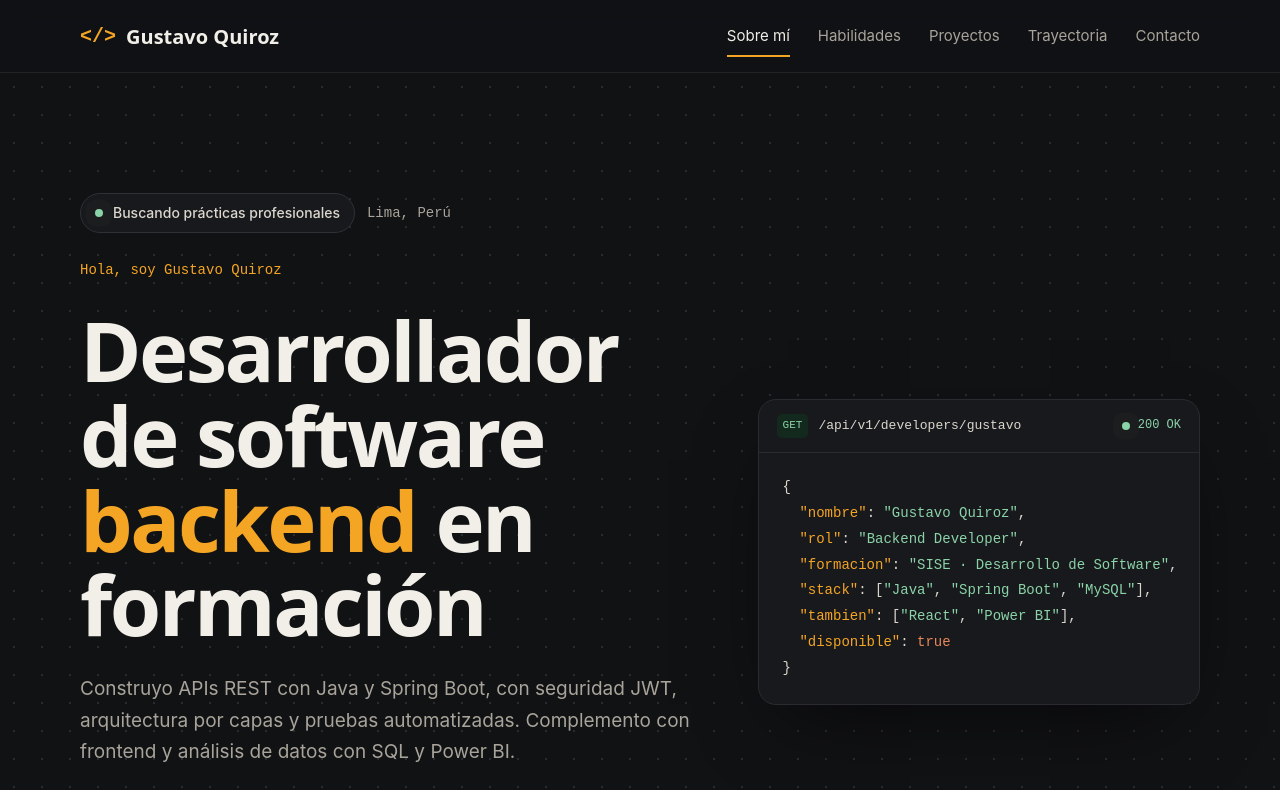
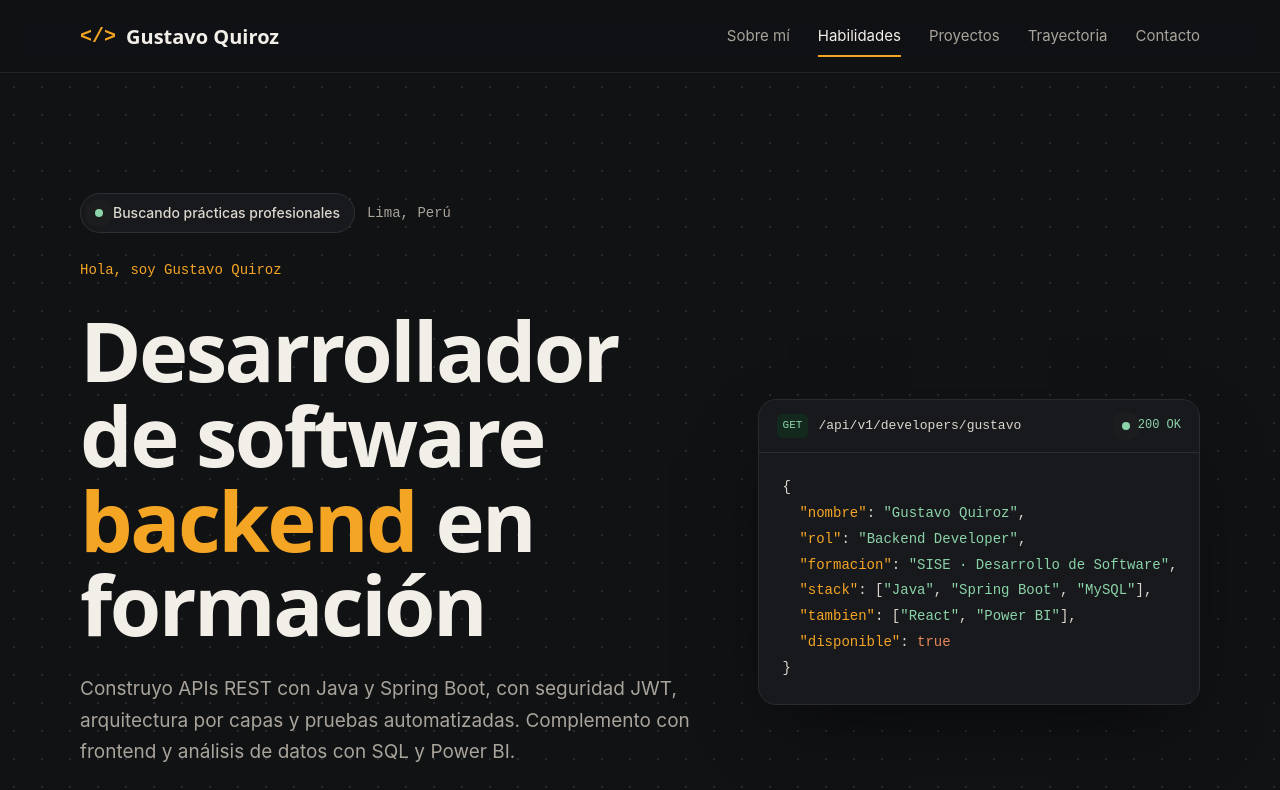
Before and after one commit to Gustavobest/PortafolioGustavo, a plain HTML site: page index.html in a window 1280 px wide. Shown: the top 790 px of the page. Drawn offline with Linux system fonts and the light colour scheme; no server answers.

Commit message:
Animaciones suaves siempre activas y corrección del menú activo

```diff
--- a/assets/css/styles.css
+++ b/assets/css/styles.css
@@ -355,11 +355,13 @@ ul, ol { margin: 0; padding: 0; list-style: none; }
 .js .reveal { opacity: 0; transform: translateY(24px); transition: opacity .7s ease, transform .7s ease; }
 .js .reveal.is-visible { opacity: 1; transform: none; }
 
-/* Respeta a quien prefiere menos movimiento */
+/* Menos movimiento: se mantienen las animaciones suaves (cursor, punto, fundidos)
+   y se apagan solo las de desplazamiento grande. */
 @media (prefers-reduced-motion: reduce) {
   html { scroll-behavior: auto; }
-  *, *::before, *::after { animation: none !important; transition: none !important; }
-  .js .reveal { opacity: 1; transform: none; }
+  .marquee__track { animation: none; }
+  .js .reveal { transform: none; transition: opacity .6s ease; }
+  .btn:hover, .card:hover { transform: none; }
 }
 
 /* Página 404 */
--- a/assets/js/main.js
+++ b/assets/js/main.js
@@ -24,22 +24,28 @@ function initMobileMenu() {
   });
 }
 
-/** Marca en el menú la sección que se está viendo. */
+/** Marca en el menú la sección que se está viendo (ninguna mientras estás en el inicio). */
 function initActiveSection() {
   const links = [...document.querySelectorAll('.nav__links a[href^="#"]')];
   const sections = links.map((a) => document.querySelector(a.getAttribute("href"))).filter(Boolean);
-  if (!("IntersectionObserver" in window) || !sections.length) return;
+  if (!sections.length) return;
 
-  const observer = new IntersectionObserver((entries) => {
-    entries.forEach((entry) => {
-      if (!entry.isIntersecting) return;
-      links.forEach((a) => a.removeAttribute("aria-current"));
-      const active = links.find((a) => a.getAttribute("href") === `#${entry.target.id}`);
-      if (active) active.setAttribute("aria-current", "true");
+  const update = () => {
+    const line = window.innerHeight * 0.45; // punto de referencia: un poco antes de la mitad de la pantalla
+    let current = null;
+    sections.forEach((section) => {
+      if (section.getBoundingClientRect().top <= line) current = section;
     });
-  }, { rootMargin: "-45% 0px -50% 0px" });
+    links.forEach((a) => {
+      const isActive = current && a.getAttribute("href") === `#${current.id}`;
+      if (isActive) a.setAttribute("aria-current", "true");
+      else a.removeAttribute("aria-current");
+    });
+  };
 
-  sections.forEach((s) => observer.observe(s));
+  window.addEventListener("scroll", update, { passive: true });
+  window.addEventListener("resize", update);
+  update();
 }
 
 /** Aparición suave de los bloques al hacer scroll. */
```
